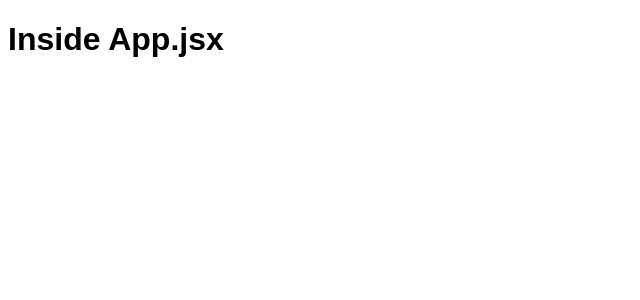
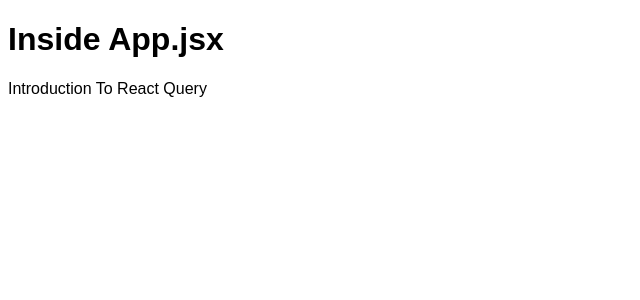
Before and after one commit to muazimmaqbool/Reactjs-with-Me, a React (Create React App) app: page / in a window 1280 px wide. Shown: the top 300 px of the page, without its empty margins (0-640 px from the left). Built offline with nearby package versions, Linux system fonts and the light colour scheme.

Commit message:
React query intro

```diff
--- a/src/App.jsx
+++ b/src/App.jsx
@@ -160,7 +160,7 @@ function App() {
 
       {/* ----------------------------------- Tanstack React Query ----------------------------------------- */}
 
-      {/* <A_ReactQuery_Info/> */}
+      <A_ReactQuery_Info/>
       {/* <B_ReactQuery_Ex1/> */}
       {/* <C_ReactQuery_Ex2/> */}
 
--- a/src/index.js
+++ b/src/index.js
@@ -6,14 +6,14 @@ import store from "./REDUX/store";
 import { QueryClient,QueryClientProvider } from "@tanstack/react-query";
 import { ReactQueryDevtools } from "@tanstack/react-query-devtools";
 
-const queryClient=new QueryClient({
+const queryClient=new QueryClient({ //creating a queryClient instance
   //will be applied to all the queries in the app, we can apply them separately also to each query
   // defaultOptions:{
   //   queries:{
   //     staleTime:1000*60
   //   }
   // }
-}); //creating a queryClient instance
+});
 
 //we are accessing the element(inside public > index.html) which has "root" id, then we are using render method on it
 const root = ReactDOM.createRoot(document.getElementById("root"));
```
Also changed, not shown: src/TanstackReactQuery/A_ReactQuery_Info.jsx (+7 -1 lines).
